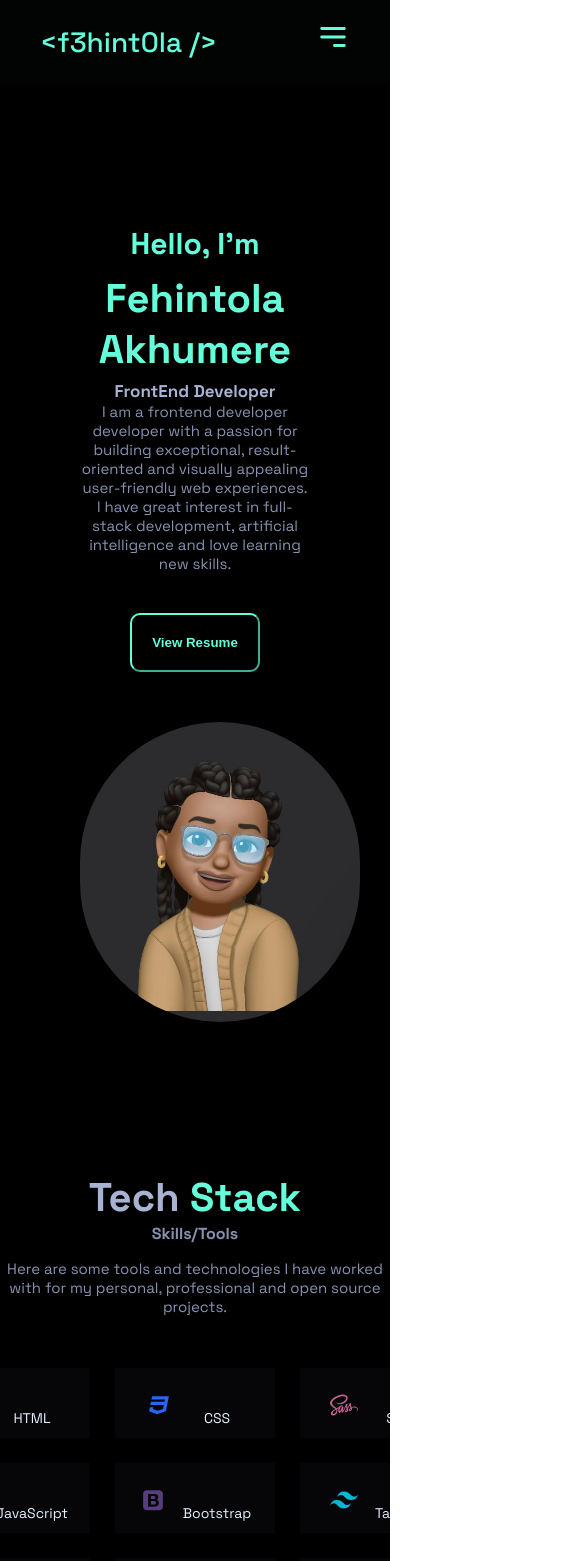
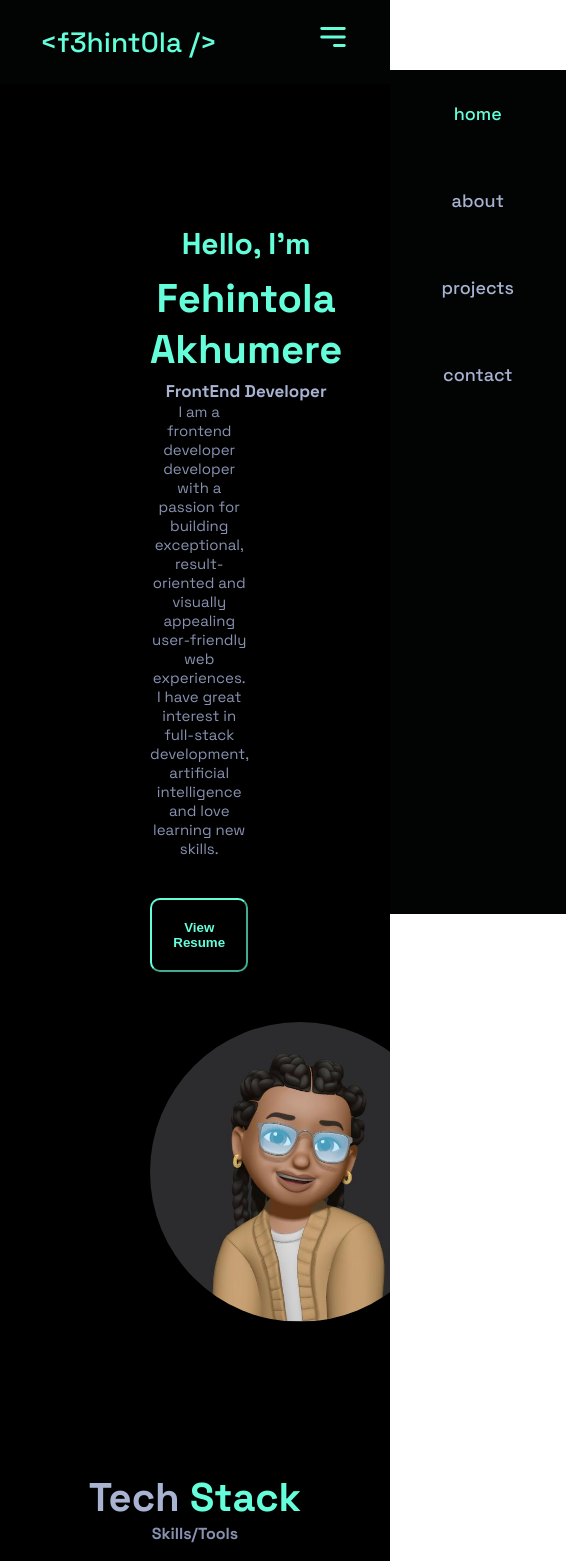
Before and after one commit to f3hint0la/portfolio-v1, a React (Create React App) app: page / in a window 390 px wide. Shown: the top 1561 px of the page, 566 px wide, since content can reach past the window. Built offline with nearby package versions, Linux system fonts and the light colour scheme.

Commit message:
fix: styling

```diff
--- a/src/styles/about.module.scss
+++ b/src/styles/about.module.scss
@@ -22,7 +22,7 @@
     .body {
       padding-top: 20px;
       font-size: 15px;
-      line-height: 1.5;
+      line-height: 2;
       text-align: center;
       margin: 0px 250px;
     }
--- a/src/styles/hero.module.scss
+++ b/src/styles/hero.module.scss
@@ -56,7 +56,7 @@
       background: url(../assets/profile.jpeg) no-repeat;
       background-position: center;
       background-size: cover;
-      width: 280px;
+      width: 300px;
       height: 300px;
       border-radius: 200px;
     }
@@ -65,8 +65,8 @@
 
 @media screen and (max-width: 768px) {
   .home {
-    // margin: 0px 70px;
-    margin: auto;
+    margin: 0px 70px;
+    // margin: auto;
 
     .container {
       flex-direction: column;
--- a/src/styles/navbar.module.scss
+++ b/src/styles/navbar.module.scss
@@ -5,7 +5,6 @@
 }
 
 nav {
-  position: sticky;
   display: flex;
   background-color: $nav-color;
   align-items: center;
--- a/src/styles/qualification.module.scss
+++ b/src/styles/qualification.module.scss
@@ -94,6 +94,10 @@
     .qualificationContent {
       grid-template-columns: auto;
       row-gap: 40px;
+
+      .category {
+        width: 400px;
+      }
     }
   }
 }
--- a/src/styles/skills.module.scss
+++ b/src/styles/skills.module.scss
@@ -82,7 +82,7 @@
       }
 
       ul {
-        grid-template-columns: auto;
+        grid-template-columns: repeat(2, 1fr);
       }
     }
   }
```
